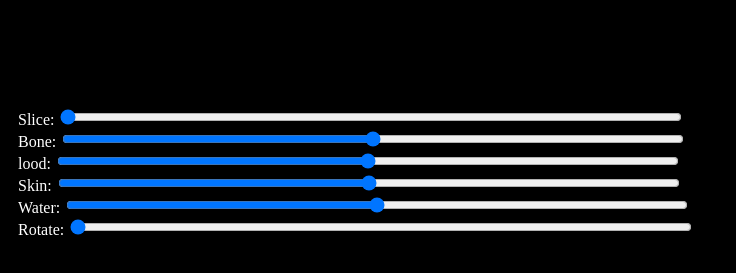
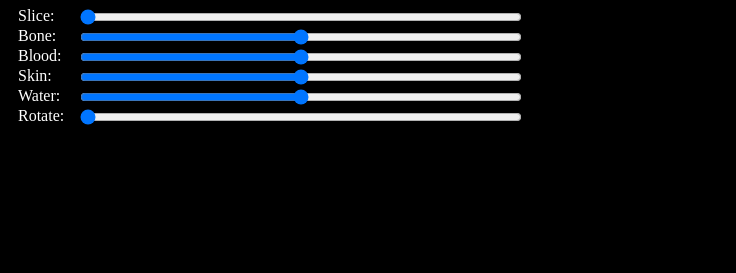
Before and after one commit to davazp/webgpu-and-volume-rendering, a website built with Vite: page index.html in a window 1280 px wide. Shown: the part 511-784 px from the top of the page, without its empty margins (0-736 px from the left). Built offline with nearby package versions, Linux system fonts and the light colour scheme; files whose address does not match are found by name.

Commit message:
Adjust styles a bit

```diff
--- a/index.html
+++ b/index.html
@@ -14,45 +14,52 @@
       }
       canvas {
         margin: 0 auto;
-        width: 600px;
-        height: 600px;
       }
       .controls {
         background-color: rgb(0, 0, 0, 0.5);
         padding: 10px;
         color: white;
+	width: 40%;
+      }
+      .controls span {
+	  width: 60px;
       }
       .controls input {
-        width: 50%;
+         flex-grow: 1;
       }
       .controls label {
-        display: flex;
-        display: block;
+         display: flex;
       }
     </style>
   </head>
   <body>
     <div class="canvas-container">
-      <canvas width="600" height="600" id="canvas"></canvas>
+      <canvas width="500" height="500" id="canvas"></canvas>
     </div>
 
     <div class="controls">
-      <label>Slice:
+      <label>
+	<span>Slice:</span>
         <input name="slice" min="0" value="0" max="1" step="0.01" type="range" />
       </label>
-      <label>Bone:
+      <label>
+	<span>Bone:</span>
 	<input name="bone" min="0" max="5" step="0.01" type="range" />
       </label>
-      <label>lood:
+      <label>
+	<span>Blood:</span>
 	<input name="blood" min="0" max="10" step="0.01" type="range" />
       </label>
-      <label>Skin:
+      <label>
+	<span>Skin:</span>
 	<input name="skin" min="0" max="10" step="0.01" type="range" />
       </label>
-      <label>Water:
+      <label>
+	<span>Water:</span>
 	<input name="water" min="0" max="10" step="0.01" type="range" />
       </label>
-      <label>Rotate:
+      <label>
+	<span>Rotate:</span>
 	<input name="rotate" min="0" max="3.1416" step="0.1" value="0" type="range" />
       </label>
     </div>
```
